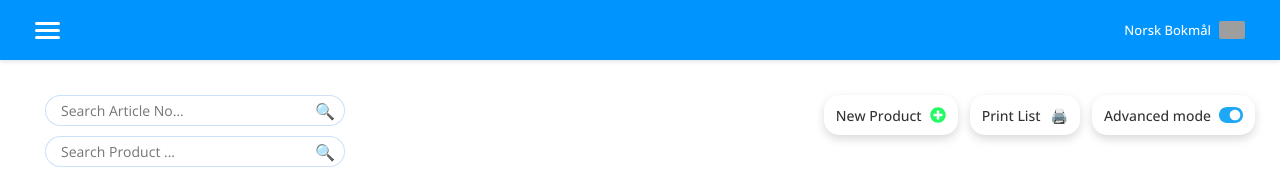
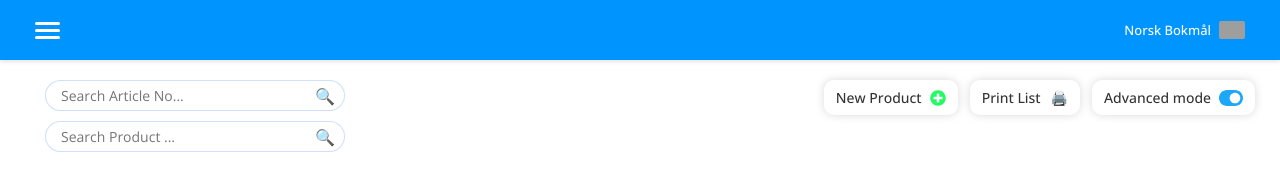
Before and after one commit to Divyx09/LettFakturea_frontend, a React (Vite) app: page /pricelist in a window 1280 px wide. Shown: the top 181 px of the page. Built offline with nearby package versions, Linux system fonts and the light colour scheme; no server answers; grey boxes are pictures that could not be loaded; a web font is replaced by a local one.

Commit message:
adjusted pricelist Container Top Padding

```diff
--- a/src/styles/components/PriceList.css
+++ b/src/styles/components/PriceList.css
@@ -5,7 +5,7 @@
   background-color: #fff;
   height: 100vh;
   box-sizing: border-box;
-  padding-top: 80px;
+  padding-top: 65px;
   overflow: hidden;
 }
 
@@ -92,11 +92,11 @@
 }
 
 .action-button {
-  height: 40px;
+  height: 35px;
   padding: 0px 12px;
   font-size: 14px;
   border: none;
-  border-radius: 15px;
+  border-radius: 10px;
   background-color: #ffffff;
   cursor: pointer;
   display: flex;
@@ -104,7 +104,7 @@
   gap: 8px;
   font-weight: 500;
   color: #333;
-  box-shadow: 0 4px 10px rgba(0, 0, 0, 0.15);
+  box-shadow: 0 0 10px rgba(0, 0, 0, 0.15);
 }
 
 .button-icon {
@@ -120,7 +120,7 @@
   .pricelist-container {
     padding: 4px 15px;
     margin-left: 0px;
-    padding-top: 80px;
+    padding-top: 65px;
     overflow: hidden; /* Maintain no scroll behavior */
   }
 }
```
